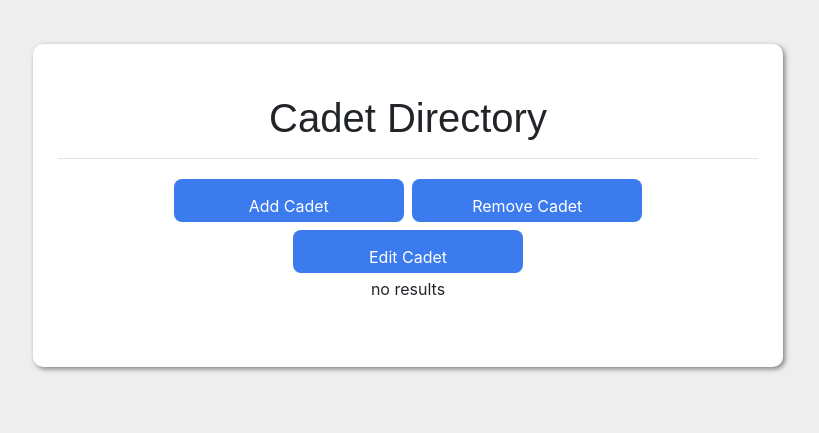
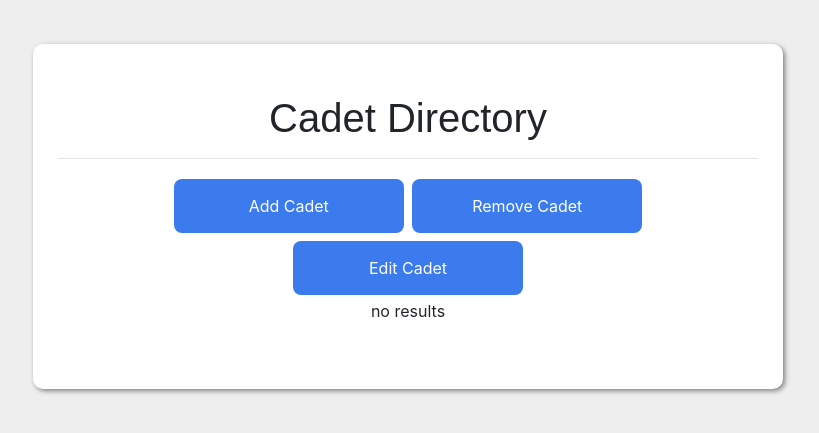
Before and after one commit to Tim-Seidell/uodatabase, a PHP site: page /cadets.php in a window 1280 px wide. Shown: the part 56-489 px from the top of the page, without its empty margins (232-1051 px from the left). Run offline with PHP 8.4, Linux system fonts and the light colour scheme; data that the repository does not hold is empty; a stand-in replaces the project's code that opens the database connection; some libraries are stand-ins or nearby versions.

Commit message:
Update custom.css

```diff
--- a/custom.css
+++ b/custom.css
@@ -16,7 +16,6 @@ html body {
     width: 200px;
     outline: none;
     width: 230px;
-    height: 43px;
 }
 
 .autoButton {
```
